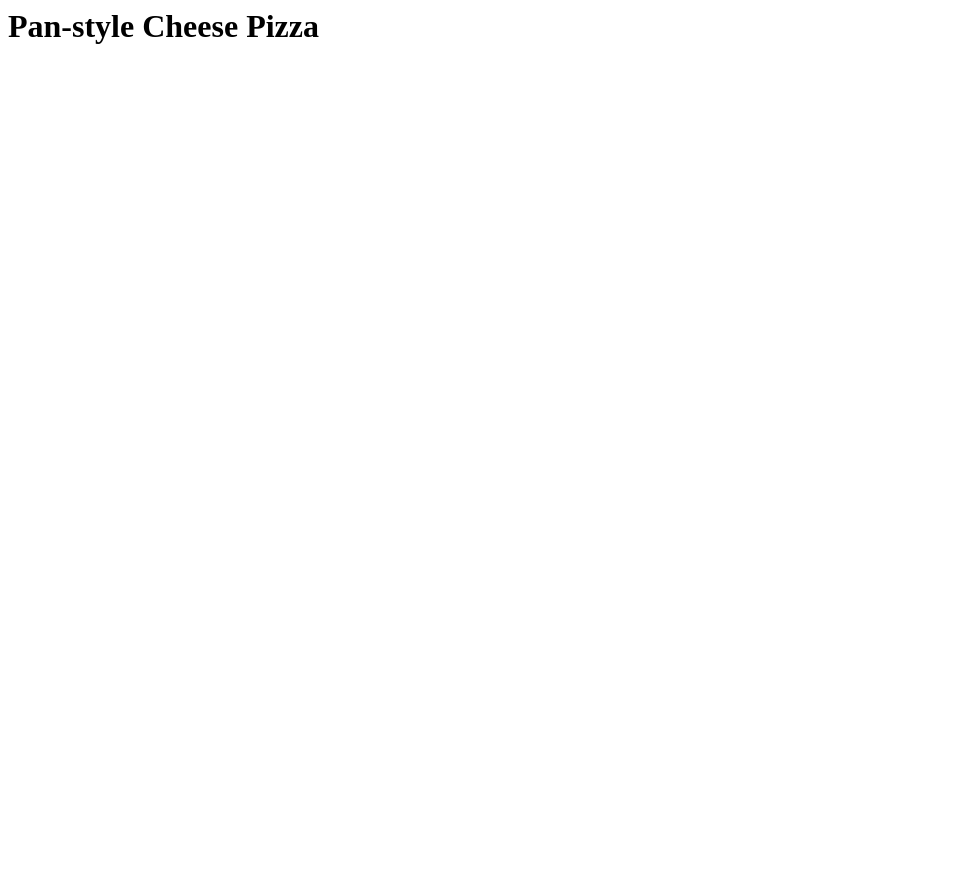
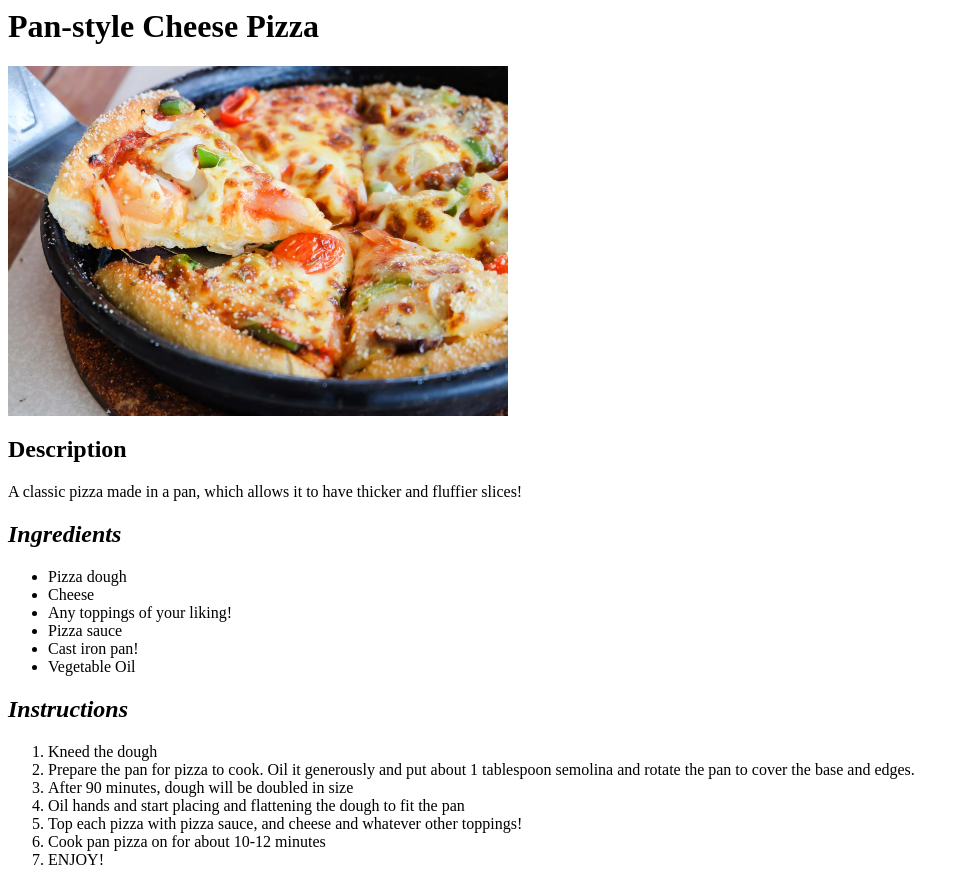
Before and after one commit to AviGhat/odin-recipes, a plain HTML site: page recipes/pizza.html in a window 1280 px wide. Shown: the whole page, without its empty margins (0-969 px from the left). Before the commit the page ends 800 px from the top, so only its background shows below. Drawn offline with Linux system fonts and the light colour scheme.

Commit message:
Completed pizza.html

```diff
--- a/recipes/pizza.html
+++ b/recipes/pizza.html
@@ -1,3 +1,59 @@
-<h1>
-    Pan-style Cheese Pizza
-</h1>
+<body>
+    <h1>
+        Pan-style Cheese Pizza
+    </h1>
+    <img src="../images/Pan-pizza.jpeg" alt="A delicous pan pizza!" width="500" height="350">
+
+    <h2>Description</h2>
+    <p>
+        A classic pizza made in a pan, which allows it to have
+        thicker and fluffier slices!
+    </p>
+
+    <h2><em>Ingredients</em></h2>
+    <ul>
+        <li>
+            Pizza dough
+        </li>
+        <li>
+            Cheese
+        </li>
+        <li>Any toppings of your liking!</li>
+        <li>
+            Pizza sauce
+        </li>
+        <li>
+            Cast iron pan!
+        </li>
+        <li>
+            Vegetable Oil
+        </li>
+    </ul>
+    <h2><em>Instructions</em></h2>
+    <ol>
+        <li>
+            Kneed the dough
+        </li>
+        <li>
+            Prepare the pan for pizza to cook. Oil it generously and put about 1 tablespoon semolina and rotate the pan to cover the base and edges.
+        </li>
+        <li>
+            After 90 minutes, dough will be doubled in size
+        </li>
+        <li>
+            Oil hands and start placing and flattening the dough to fit the pan
+
+        </li>
+        <li>
+            Top each pizza with pizza sauce, and cheese and whatever
+            other toppings!
+        </li>
+        <li>
+            Cook pan pizza on for about 10-12 minutes
+        </li>
+        <li>
+            ENJOY!
+        </li>
+    </ol>
+
+</body>
```
Also changed, not shown: images/Pan-pizza.jpeg (added).
